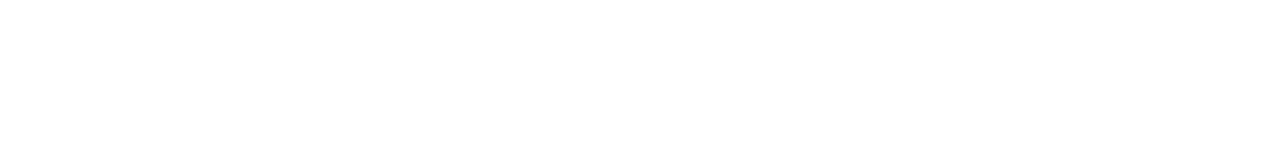
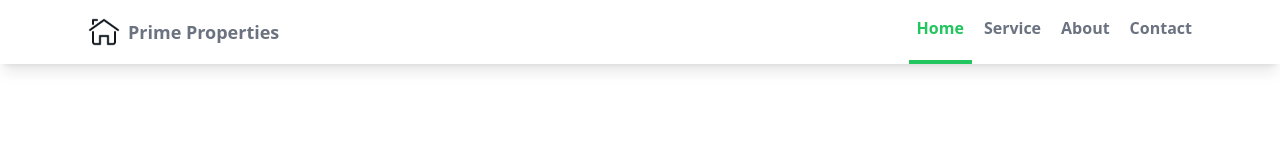
Before and after one commit to SamuelFanawopo/Real-Estate-Listing-Portal, a website: page public/index.html in a window 1280 px wide. Drawn offline with Linux system fonts and the light colour scheme.

Commit message:
navbar styled

```diff
--- a/public/index.html
+++ b/public/index.html
@@ -1,13 +1,49 @@
 <!DOCTYPE html>
 <html lang="en">
-<head>
-    <meta charset="UTF-8">
-    <meta http-equiv="X-UA-Compatible" content="IE=edge">
-    <meta name="viewport" content="width=device-width, initial-scale=1.0">
-    <link href="styles.css" rel="stylesheet">
-    <title>Real Estate Listing Portal</title>
-</head>
-<body>
-
-</body>
+  <head>
+    <meta charset="UTF-8" />
+    <meta http-equiv="X-UA-Compatible" content="IE=edge" />
+    <meta name="viewport" content="width=device-width, initial-scale=1.0" />
+    <link href="styles.css" rel="stylesheet" />
+    <title>Prime Properties</title>
+  </head>
+  <body>
+    <!-- creating structure of the navigation bar -->
+    <nav class="bg-white shadow-lg">
+      <div class="max-w-6xl mx-auto px-4">
+        <div class="flex justify-between">
+          <div class="flex space-x-7">
+            <a class="flex items-center py-4 px-2" href="#">
+              <img class="h-8 w-8 mr-2" src="images/house.png" alt="img icon" />
+              <span class="font-semibold text-gray-500 text-lg"
+                >Prime Properties</span
+              >
+            </a>
+          </div>
+          <div class="hidden md:flex space-x-1">
+            <a
+              class="py-4 px-2 border-green-500 border-b-4 text-green-500 font-semibold"
+              href="#"
+              >Home</a
+            >
+            <a
+              class="py-4 px-2 text-gray-500 font-semibold hover:text-green-500 transition duration-300"
+              href="#"
+              >Service</a
+            >
+            <a
+              class="py-4 px-2 text-gray-500 font-semibold hover:text-green-500 transition duration-300"
+              href="#"
+              >About</a
+            >
+            <a
+              class="py-4 px-2 text-gray-500 font-semibold hover:text-green-500 transition duration-300"
+              href="#"
+              >Contact</a
+            >
+          </div>
+        </div>
+      </div>
+    </nav>
+  </body>
 </html>
```
Also changed, not shown: public/styles.css.
